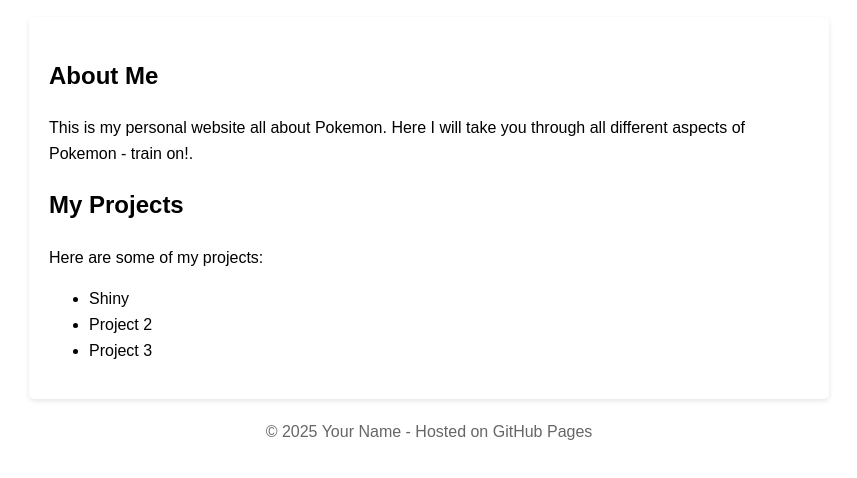
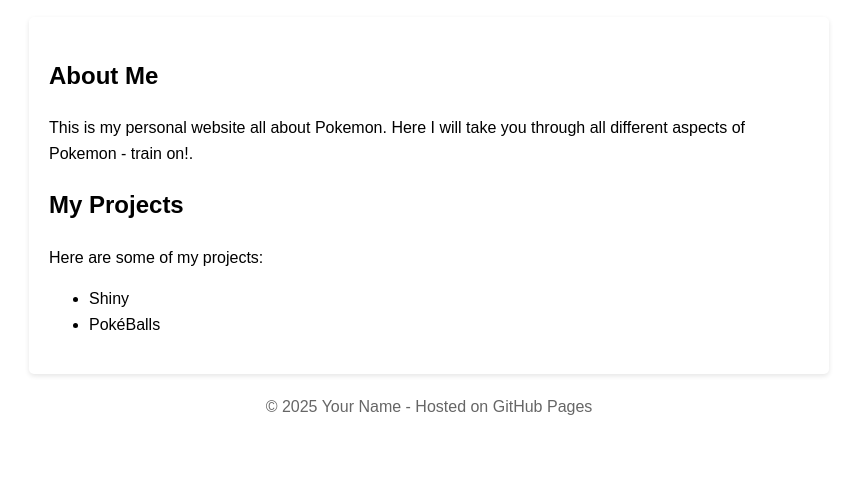
Before and after one commit to trainershaven/train_on, a plain HTML site: page index.html in a window 1280 px wide. Shown: the part 114-592 px from the top of the page, without its empty margins (211-1068 px from the left). Drawn offline with Linux system fonts and the light colour scheme.

Commit message:
Update index.html
Updating

```diff
--- a/index.html
+++ b/index.html
@@ -49,8 +49,7 @@
         <p>Here are some of my projects:</p>
         <ul>
             <li>Shiny</li>
-            <li>Project 2</li>
-            <li>Project 3</li>
+            <li>PokéBalls</li>
         </ul>
     </div>
 
```
